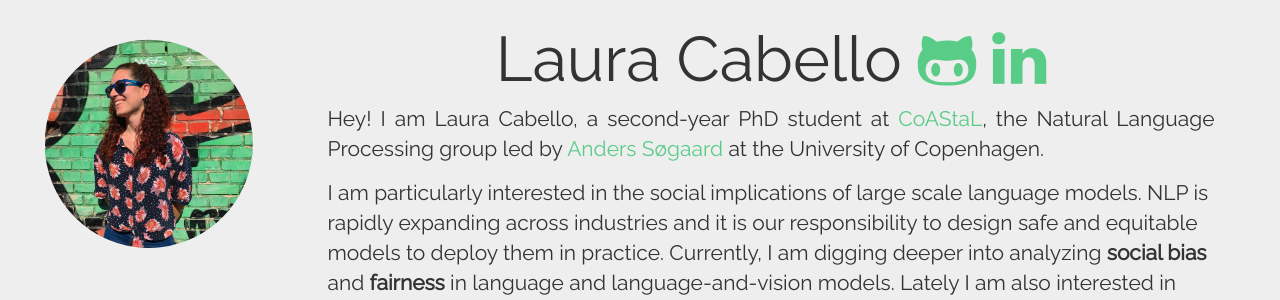
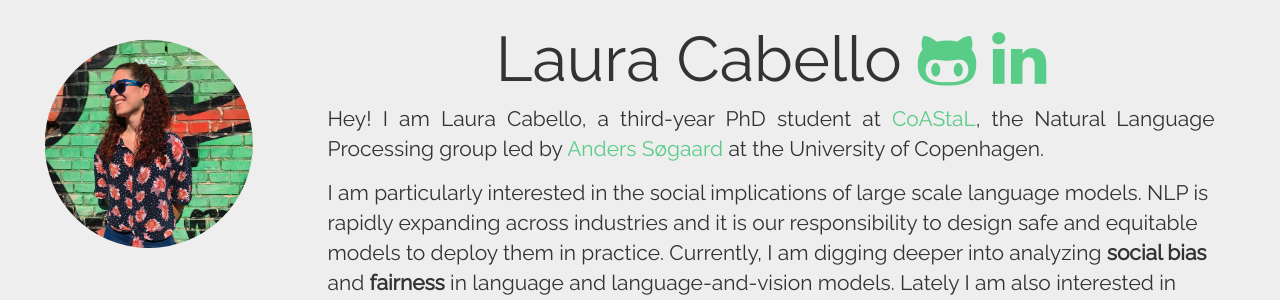
Before and after one commit to lautel/lautel.github.io, a Jekyll site: the page built from index.html, in a window 1280 px wide. Shown: the part 170-470 px from the top of the page. Built offline with Jekyll 4.4.1, drawn with Linux system fonts in a browser that asks for light colours; nearby versions of some CDN libraries; a style sheet for code colours, icons or effects is not loaded.

Commit message:
Update index.html

```diff
--- a/index.html
+++ b/index.html
@@ -37,7 +37,7 @@ layout: aboutme
             <a href="https://scholar.google.com/citations?user=D4rwYOcAAAAJ" target="_blank"><i class="ai ai-google-scholar-square ai-1x"></i></a>
             <a href="https://www.linkedin.com/in/laura-cabello-piqueras-167352104" target="_blank"><i class="fa fa-linkedin"></i></a>
         </h1>
-          <p class="lead" align="justify">Hey! I am Laura Cabello, a second-year PhD student at <a href="https://coastalcph.github.io/">CoAStaL</a>, the Natural Language Processing group led by <a href="https://anderssoegaard.github.io/">Anders Søgaard</a> at the University of Copenhagen.</p>
+          <p class="lead" align="justify">Hey! I am Laura Cabello, a third-year PhD student at <a href="https://coastalcph.github.io/">CoAStaL</a>, the Natural Language Processing group led by <a href="https://anderssoegaard.github.io/">Anders Søgaard</a> at the University of Copenhagen.</p>
           <p align="left">I am particularly interested in the social implications of large scale language models. NLP is rapidly expanding across industries and it is our responsibility to design safe and equitable models to deploy them in practice. Currently, I am digging deeper into analyzing <strong>social bias</strong> and <strong>fairness</strong> in language and language-and-vision models. Lately I am also interested in deployment of <strong>robust and scalable</strong> models.</p>
           <p align="left">Whenever I am not in research mode, you can find me bouldering, trying out innovative recipes (shout out to <a href="https://gipsychef.es/category/bestial/">Gipsy Chef</a>) or enjoying a good craft beer (and luckily Copenhagen is the perfect city for it). And coffee. I love coffee.</p>
           <p align="left">I grew up in Zaragoza (Spain), where I obtained my MSc in Telecommunication Engineering at the University of Zaragoza (2017) and worked as a Software Engineer for over 3 years.</p>
```
